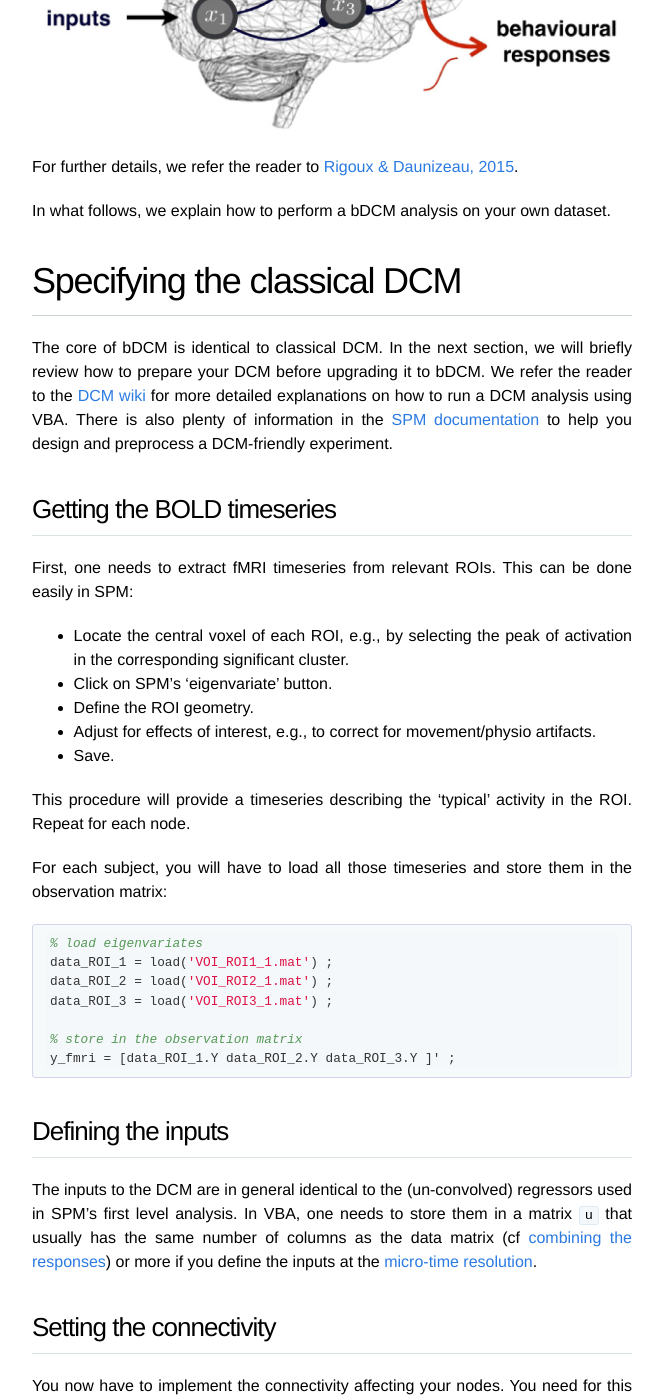
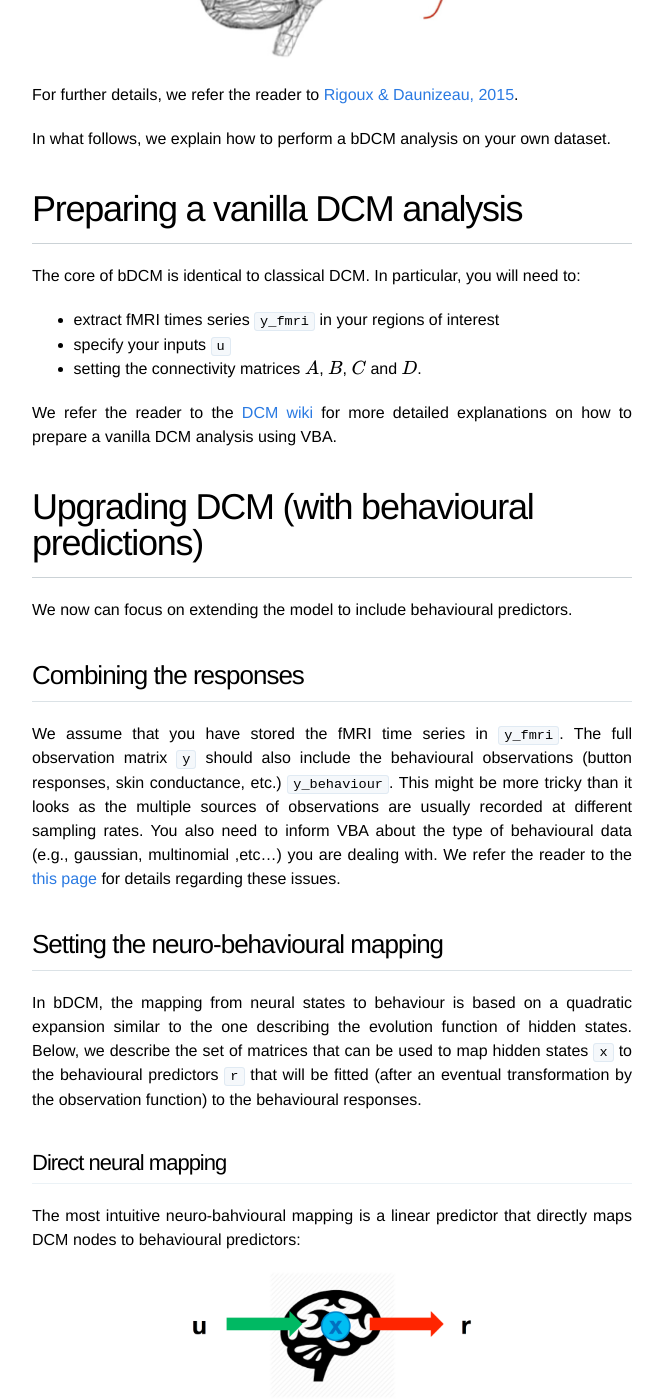
Before and after one commit to MBB-team/VBA-toolbox, a Jekyll site: the page built from _wiki/behavioural-DCM.md, in a window 1280 px wide and 1400 px high, scrolled down 1272 px. Shown: the whole window, without its empty margins (308-971 px from the left). Built offline with Jekyll 4.4.1, drawn with Linux system fonts in a browser that asks for light colours; nearby versions of some CDN libraries; formulas are drawn with MathJax 3; some of the changed text lies outside the part shown.

Commit message:
Update behavioural-DCM.md

````diff
--- a/_wiki/behavioural-DCM.md
+++ b/_wiki/behavioural-DCM.md
@@ -12,90 +12,15 @@ For further details, we refer the reader to [Rigoux & Daunizeau, 2015](http://ww
 
 In what follows, we explain how to perform a bDCM analysis on your own dataset.
 
-# Specifying the classical DCM
+# Preparing a vanilla DCM analysis
 
-The core of bDCM is identical to classical DCM. In the next section, we will briefly review how to prepare your DCM before upgrading it to bDCM. We refer the reader to the [DCM wiki]({{ site.baseurl }}/wiki/dcm) for more detailed explanations on how to run a DCM analysis using VBA. There is also plenty of information in the [SPM documentation](http://www.fil.ion.ucl.ac.uk/spm/doc/) to help you design and preprocess a DCM-friendly experiment.
+The core of bDCM is identical to classical DCM. In particular, you will need to:
+- extract fMRI times series ```y_fmri``` in your regions of interest
+- specify your inputs ```u```
+- setting the connectivity matrices $$A$$, $$B$$, $$C$$ and $$D$$.
 
-## Getting the BOLD timeseries
+We refer the reader to the [DCM wiki]({{ site.baseurl }}/wiki/dcm) for more detailed explanations on how to prepare a vanilla DCM analysis using VBA.
 
-First, one needs to extract fMRI timeseries from relevant ROIs. This can be done easily in SPM:
-
-* Locate the central voxel of each ROI, e.g., by selecting the peak of activation in the corresponding significant cluster.
-* Click on SPM's 'eigenvariate' button.
-* Define the ROI geometry.
-* Adjust for effects of interest, e.g., to correct for movement/physio artifacts.
-* Save.
-
-This procedure will provide a timeseries describing the 'typical' activity in the ROI. Repeat for each node.
-
-For each subject, you will have to load all those timeseries and store them in the observation matrix:
-
-```matlab
-% load eigenvariates
-data_ROI_1 = load('VOI_ROI1_1.mat') ;
-data_ROI_2 = load('VOI_ROI2_1.mat') ;
-data_ROI_3 = load('VOI_ROI3_1.mat') ;
-
-% store in the observation matrix
-y_fmri = [data_ROI_1.Y data_ROI_2.Y data_ROI_3.Y ]' ;
-```
-
-## Defining the inputs
-
-The inputs to the DCM are in general identical to the (un-convolved) regressors used in SPM's first level analysis. In VBA, one needs to store them in a matrix ```u``` that usually has the same number of columns as the data matrix (cf [combining the responses](#combining-the-responses)) or more if you define the inputs at the [micro-time resolution]({{ site.baseurl }}/wiki/Controlling-the-inversion-using-VBA-options/#micro-time-resolution).
-
-
-## Setting the connectivity
-
-You now have to implement the connectivity affecting your nodes. You need for this to specify 4 set of matrices:
-
-* **Static connectivity**:
-  The matrix ```A``` defines the network's invariant connectivity (columns=source nodes, lines=target nodes).
-
-  ```matlab
-  % node 2 projects on node 1
-  % node 3 projects on node 2
-  % node 1 projects on node 3
-  A = [0 1 0 ;
-       0 0 1 ;
-	   1 0 0 ] ;
-  ```
-  <br/>
-
-* **Modulatory influences**:
-  The matrices ```B``` define potential psycho-physiological influences. In VBA, ```B``` is a cell-array (of size the number of inputs), where each cell is a matrix of same size as ```A``` that specifies which network connection is modified by the corresponding input.
-
-  ```matlab
-  % the second input modulates the connection from node 3 to node 1
-  B{2} = [0 0 0 ;
-          0 0 0 ;
-		  1 0 0 ] ;
-  ```
-  <br/>
-
-* **Direct inputs**:
-  The matrix ```C``` defines which input (columns) enters which node (lines):
-
-  ```matlab
-  C = [1 0 ;
-       0 0 ;
-	   1 0 ] ; % first input enter nodes 1 and 3
-  ```
-  <br/>
-
-* **Quadratic effects**:
-  The last set of matrices, the array ```D``` explicits gating (interaction) effects. In VBA, ```D``` is a cell-array (of size the number of nodes), where each cell is a matrix of same size as ```A``` that specifies which network connection is modified by the corresponding node.
-
-  ```matlab
-  % node 2 receive the interaction effect of nodes 3 and 1
-  D{3} = [0 0 0 ;
-          1 0 0 ;
-	      0 0 0 ] ;
-  ```
-  <br/>
-
-
-If you already performed a DCM analysis in SPM, those matrices correspond to `DCM.a`, `DCM.b`, `DCM.c`, and `DCM.d` of the SPM output structure, respectively.
 
 # Upgrading DCM (with behavioural predictions)
 
@@ -103,7 +28,7 @@ We now can focus on extending the model to include behavioural predictors.
 
 ## Combining the responses
 
-We already have stored the fMRi time series in the ```y_fmri```. The full observation matrix ```y``` should also include the behavioural observations (button responses, skin conductance, etc.) ```y_behaviour```. This might be more tricky than it looks as the multiple sources of observations are usually recorded at different sampling rates. You also need to inform VBA about the type of behavioural data (e.g., gaussian, multinomial ,etc...) you are dealing with. We refer the reader to the [this page]({{ site.baseurl }}/wiki/Multisources) for details regarding these issues.
+We assume that you have stored the fMRI time series in ```y_fmri```. The full observation matrix ```y``` should also include the behavioural observations (button responses, skin conductance, etc.) ```y_behaviour```. This might be more tricky than it looks as the multiple sources of observations are usually recorded at different sampling rates. You also need to inform VBA about the type of behavioural data (e.g., gaussian, multinomial ,etc...) you are dealing with. We refer the reader to the [this page]({{ site.baseurl }}/wiki/Multisources) for details regarding these issues.
 
 ## Setting the neuro-behavioural mapping
 
````
